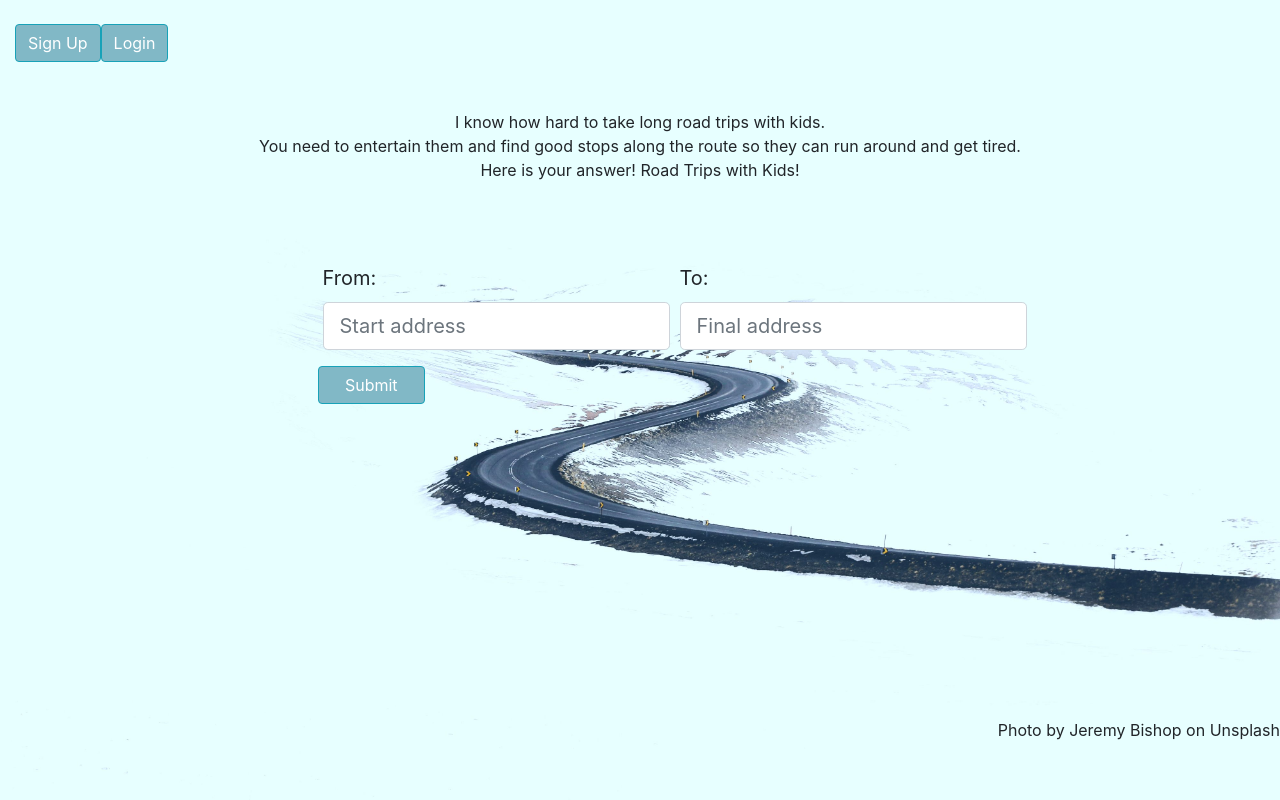
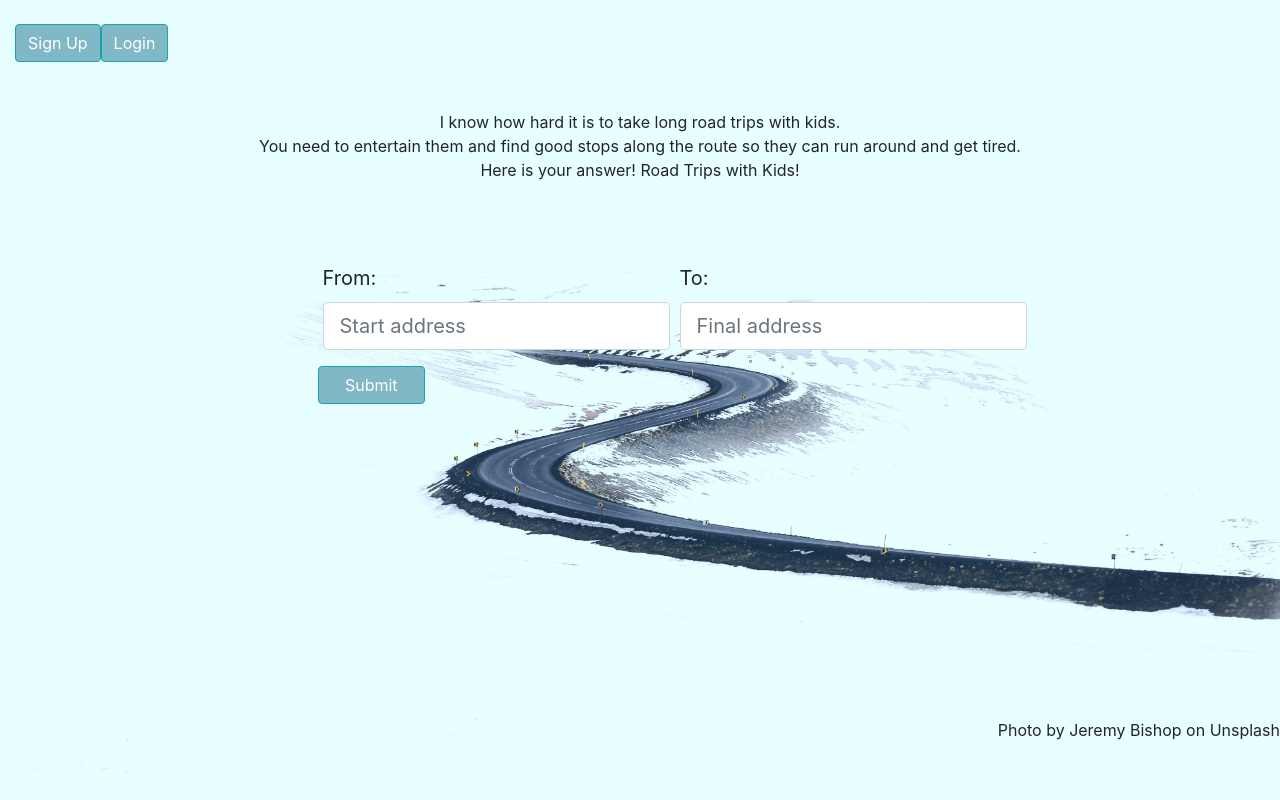
Before and after one commit to ilkaynazli/travel-with-kids, a Flask app: page / in a window 1280 px wide. Shown: the part 58-858 px from the top of the page. Run offline with Flask 2, Linux system fonts and the light colour scheme; data that the repository does not hold is empty; some libraries are stand-ins or nearby versions.

Commit message:
Added "it is" to homepage to fix typo.

```diff
--- a/templates/homepage.html
+++ b/templates/homepage.html
@@ -4,7 +4,7 @@
 <br>
 <div class="col align-self-start">
  <div class="container-fluid">
-            <div class="text-center">I know how hard to take long road trips with kids.</div>
+            <div class="text-center">I know how hard it is to take long road trips with kids.</div>
                     <div class="text-center">You need to entertain them
                 and find good stops along the route so they can run around and get tired.</div>
             <div class="text-center">Here is your answer! Road Trips with Kids! </div>
```
